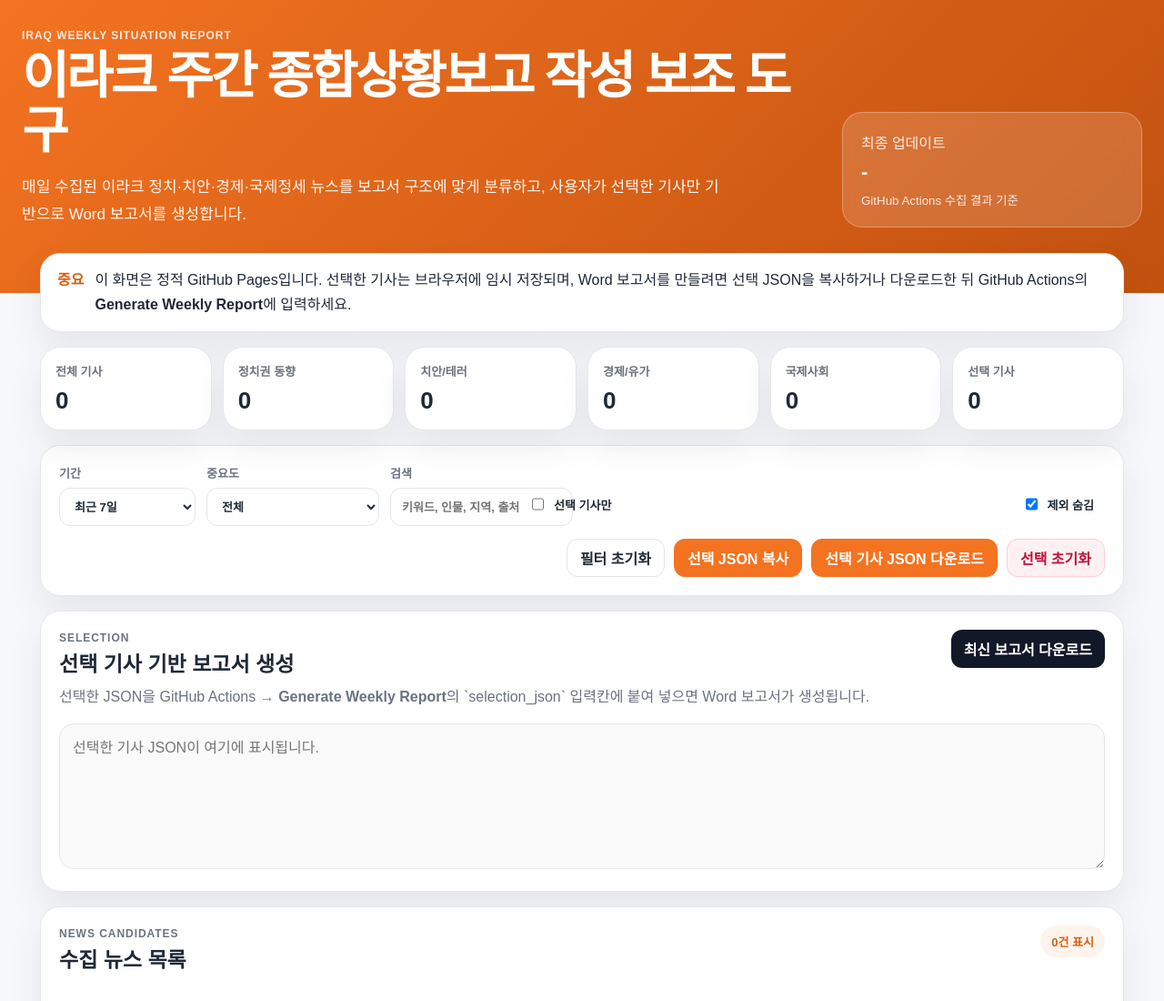
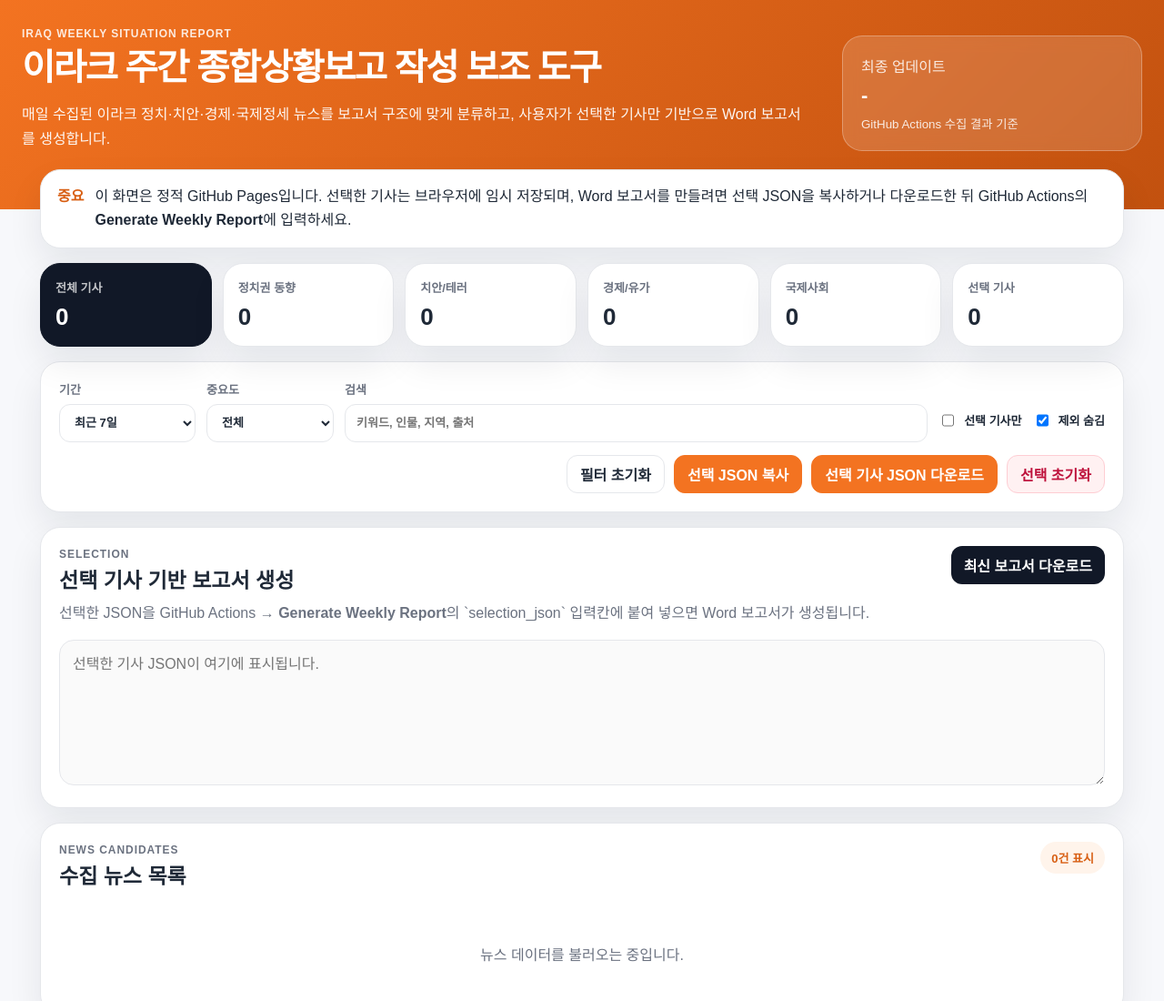
Before and after one commit to sultjung/Weekly-Report, a website: page index.html in a window 1280 px wide. Shown: the top 1100 px of the page at 91% size. Drawn offline with Linux system fonts and the light colour scheme.

Commit message:
Tune header and clickable category cards

```diff
--- a/style.css
+++ b/style.css
@@ -16,12 +16,12 @@
 * { box-sizing: border-box; }
 body { margin: 0; font-family: Arial, "Noto Sans KR", sans-serif; background: var(--bg); color: var(--ink); }
 a { color: inherit; }
-.hero { background: linear-gradient(135deg, #f37321, #c2510f); color: white; padding: 32px 24px 72px; }
+.hero { background: linear-gradient(135deg, #f37321, #c2510f); color: white; padding: 30px 24px 64px; }
 .hero-inner { max-width: 1240px; margin: 0 auto; display: grid; grid-template-columns: minmax(0,1fr) 330px; gap: 24px; align-items: end; }
 .eyebrow { margin: 0 0 8px; color: var(--orange); font-size: 12px; font-weight: 900; letter-spacing: .08em; text-transform: uppercase; }
 .hero .eyebrow { color: rgba(255,255,255,.86); }
-h1 { margin: 0 0 16px; font-size: clamp(32px, 5vw, 56px); line-height: 1.08; letter-spacing: -0.05em; }
-.hero-desc { margin: 0; max-width: 780px; line-height: 1.75; font-size: 17px; opacity: .94; }
+h1 { margin: 0 0 14px; font-size: clamp(30px, 3.1vw, 40px); line-height: 1.15; letter-spacing: -0.045em; white-space: nowrap; }
+.hero-desc { margin: 0; max-width: 860px; line-height: 1.7; font-size: 16px; opacity: .94; }
 .hero-card { background: rgba(255,255,255,.15); border: 1px solid rgba(255,255,255,.28); border-radius: 22px; padding: 20px; backdrop-filter: blur(8px); }
 .hero-card span, .hero-card small { display: block; opacity: .86; }
 .hero-card strong { display: block; font-size: 22px; margin: 8px 0; }
@@ -30,13 +30,15 @@ h1 { margin: 0 0 16px; font-size: clamp(32px, 5vw, 56px); line-height: 1.08; let
 .notice { padding: 16px 18px; margin-bottom: 16px; display: flex; gap: 12px; line-height: 1.65; }
 .notice strong { color: var(--orange-dark); flex: 0 0 auto; }
 .stats-grid { display: grid; grid-template-columns: repeat(6, 1fr); gap: 12px; margin-bottom: 16px; }
-.stat-card { padding: 16px; }
+.stat-card { padding: 16px; cursor: pointer; transition: transform .15s ease, box-shadow .15s ease, border-color .15s ease, background .15s ease; }
+.stat-card:hover { transform: translateY(-2px); border-color: #fdba74; }
+.stat-card:focus-visible { outline: 3px solid rgba(243,115,33,.35); outline-offset: 2px; }
 .stat-card span { display: block; font-size: 13px; color: var(--muted); font-weight: 800; }
 .stat-card strong { display: block; margin-top: 8px; font-size: 26px; }
-.stat-card.selected { background: #111827; color: white; }
-.stat-card.selected span { color: rgba(255,255,255,.75); }
+.stat-card.active { background: #111827; color: white; border-color: #111827; }
+.stat-card.active span { color: rgba(255,255,255,.75); }
 .panel { padding: 20px; margin-bottom: 16px; }
-.filter-row { display: grid; grid-template-columns: 150px 190px 140px minmax(180px,1fr) auto auto; gap: 12px; align-items: end; }
+.filter-row { display: grid; grid-template-columns: 150px 140px minmax(220px,1fr) auto auto; gap: 12px; align-items: end; }
 label { display: grid; gap: 7px; color: var(--muted); font-size: 13px; font-weight: 800; }
 .checkbox-label { display: flex; align-items: center; gap: 8px; min-height: 42px; color: var(--ink); }
 input, select, button, textarea { font: inherit; }
@@ -47,9 +49,6 @@ button { min-height: 42px; border: 1px solid var(--line); border-radius: 12px; p
 .ghost-btn { background: white; color: var(--ink); }
 .danger-btn { background: #fff1f2; color: #be123c; border-color: #fecdd3; }
 .action-row { margin-top: 14px; display: flex; flex-wrap: wrap; gap: 10px; justify-content: flex-end; }
-.tabs { display: flex; flex-wrap: wrap; gap: 8px; margin-bottom: 16px; }
-.tabs button { background: white; }
-.tabs button.active { background: #111827; color: white; border-color: #111827; }
 .panel-head { display: flex; justify-content: space-between; align-items: flex-start; gap: 16px; margin-bottom: 16px; }
 .panel-head h2 { margin: 0 0 8px; font-size: 23px; }
 .panel-head p { margin: 0; color: var(--muted); line-height: 1.6; }
@@ -79,6 +78,7 @@ button { min-height: 42px; border: 1px solid var(--line); border-radius: 12px; p
 .footer { background: white; border-top: 1px solid var(--line); text-align: center; color: var(--muted); padding: 24px; }
 @media (max-width: 1000px) {
   .hero-inner { grid-template-columns: 1fr; }
+  h1 { white-space: normal; }
   .stats-grid { grid-template-columns: repeat(3, 1fr); }
   .filter-row { grid-template-columns: 1fr 1fr; }
 }
```
